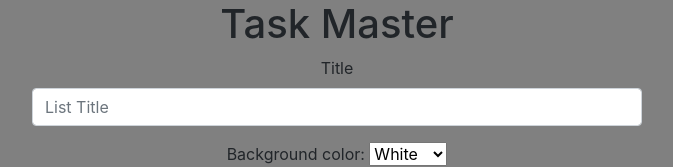
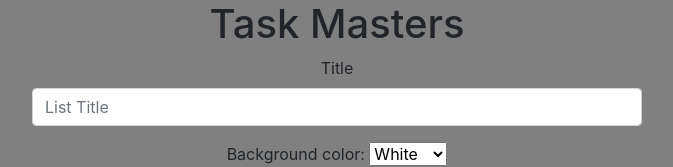
Before and after one commit to SeanFuller294/TaskMaster, a plain HTML site: page index.html in a window 1280 px wide. Shown: the top 167 px of the page, without its empty margins (303-976 px from the left). Drawn offline with nearby package versions, Linux system fonts and the light colour scheme.

Commit message:
test text

```diff
--- a/index.html
+++ b/index.html
@@ -15,7 +15,7 @@
     <div class="container-fluid">
         <div class="row">
             <div class="col-12 text-center">
-                <h1>Task Master</h1>
+                <h1>Task Masters</h1>
             </div>
         </div>
         <div class="row text-center justify-content-center">
```
